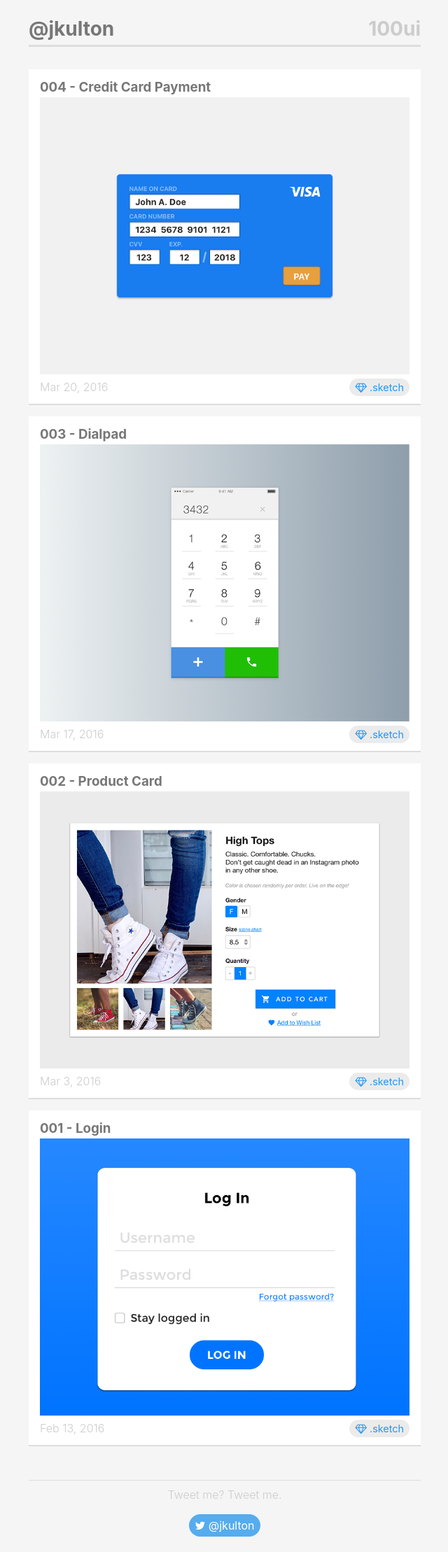
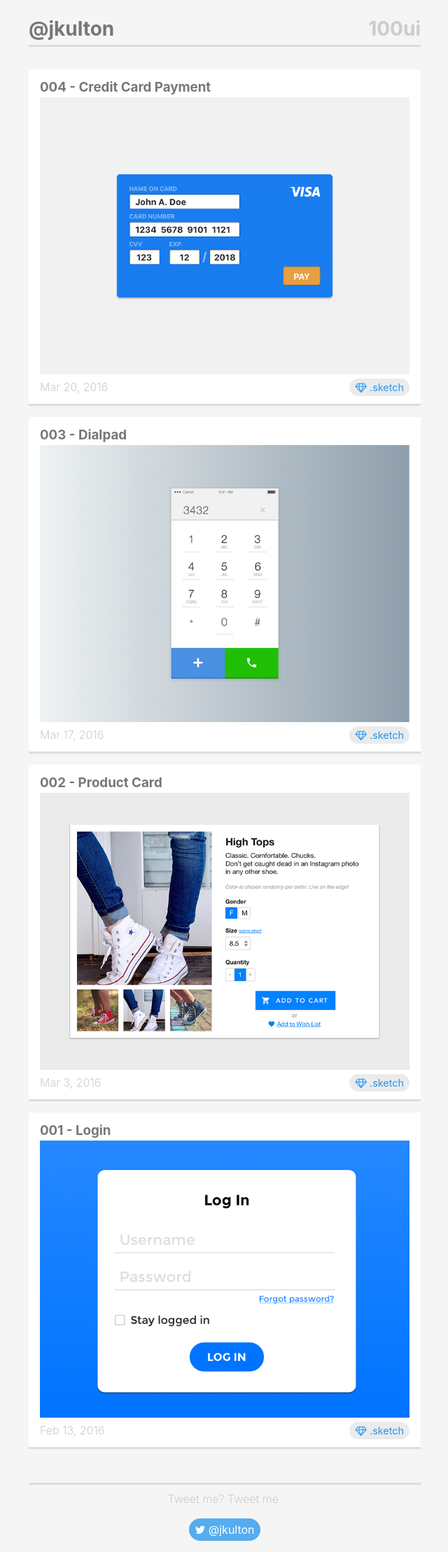
Before and after one commit to jkulton/jkulton.github.io, a Jekyll site: the page built from 100ui/index.html, in a window 1280 px wide. Shown: the whole page at 70% size, without its empty margins (319-959 px from the left). Built offline with Jekyll 4.4.1, drawn with Linux system fonts in a browser that asks for light colours; nearby versions of some CDN libraries.

Commit message:
border cleanups

```diff
--- a/_sass/_base.scss
+++ b/_sass/_base.scss
@@ -107,7 +107,7 @@ h2 {
 
 .twitter {
     margin: 3rem 0 1rem 0;
-    border-top:1px solid #ddd;
+    border-top:3px solid #ddd;
     padding-top:.5rem;
     text-align: center;
     color: #ccc;
@@ -135,7 +135,7 @@ h2 {
     margin: 1rem 0;
     padding: .75rem 1rem;
     background: #fff;
-    border-bottom: 2px solid #ddd;
+    border-bottom: 3px solid #ddd;
 }
 
 .card {
```
